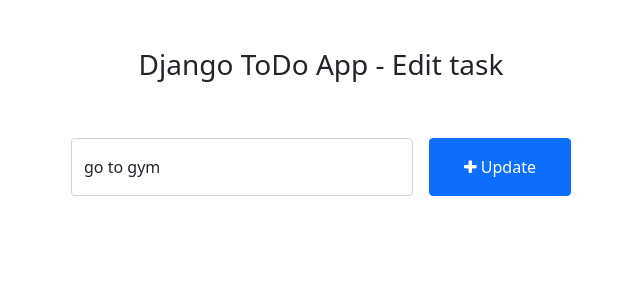
After one commit to Rahulns21/todo-django, a Django app: a page that uses templates/todo/edit_task.html in a window 1280 px wide. The commit adds this page. Shown: the top 300 px of the page, without its empty margins (319-959 px from the left). Run offline with Django 5.2, Linux system fonts and the light colour scheme; data comes from the database, SQL or seed files in the repository; both versions use the stored data as it was after the commit.

Commit message:
todo app final

```diff
--- /dev/null
+++ b/templates/todo/edit_task.html
@@ -0,0 +1,20 @@
+{% extends "base.html" %}
+
+{% block title %}Edit task{% endblock title %}
+
+{% block content %}
+
+<div class="container">
+    <h3 class="pt-5 pb-5 text-center">Django ToDo App - Edit task</h3>
+    <form action="{% url "todo:edit-task" get_task.slug %}" method="POST" style="width: 500px; margin: auto;">
+        {% csrf_token %}
+        <div class="form-group">
+            <span style="display: flex;" class="gap-3">
+                <input type="text" name="edit_task" class="form-control" placeholder="Add a task" style="padding: 1rem .75rem !important;" value="{{ get_task.task }}" required>
+                <button class="btn btn-primary" style="width: 200px;"><i class="fa fa-plus"></i> Update</button>
+            </span>
+        </div>
+    </form>
+</div>
+
+{% endblock content %}
--- a/todo/urls.py
+++ b/todo/urls.py
@@ -5,4 +5,8 @@ app_name = 'todo'
 urlpatterns = [
     path('', views.home, name='home'),
     path('add-task/', views.add_task, name='add-task'),
+    path('task-complete/<str:slug>/', views.task_complete, name='task-complete'),
+    path('task-undone/<str:slug>/', views.task_undone, name='task-undone'),
+    path('edit-task/<str:slug>/', views.edit_task, name='edit-task'),
+    path('delete-task/<str:slug>/', views.delete_task, name='delete-task'),
 ]
--- a/todo/views.py
+++ b/todo/views.py
@@ -1,4 +1,4 @@
-from django.shortcuts import render, redirect
+from django.shortcuts import render, redirect, get_object_or_404
 from .models import Task
 
 def home(request):
@@ -10,5 +10,32 @@ def add_task(request):
     if request.method == 'POST':
         task = request.POST['add_task']
         Task.objects.create(task=task)
+    return redirect('todo:home')
 
+def task_complete(request, slug):
+    task = get_object_or_404(Task, slug=slug)
+    task.is_completed = True
+    task.save()
     return redirect('todo:home')
+
+def task_undone(request, slug):
+    task =get_object_or_404(Task, slug=slug)
+    task.is_completed = False
+    task.save()
+    return redirect('todo:home')
+
+def edit_task(request, slug):
+    get_task = get_object_or_404(Task, slug=slug)
+    if request.method == 'POST':
+        updated_task = request.POST['edit_task']
+        get_task.task = updated_task
+        get_task.save()
+        return redirect('todo:home')
+    else:
+        data = {'get_task': get_task}
+    return render(request, 'todo/edit_task.html', data)
+
+def delete_task(request, slug):
+    delete_task = get_object_or_404(Task, slug=slug)
+    delete_task.delete()
+    return redirect('todo:home')
```
Also changed, not shown: templates/todo/home.html (+8 -3 lines), db.sqlite3.
